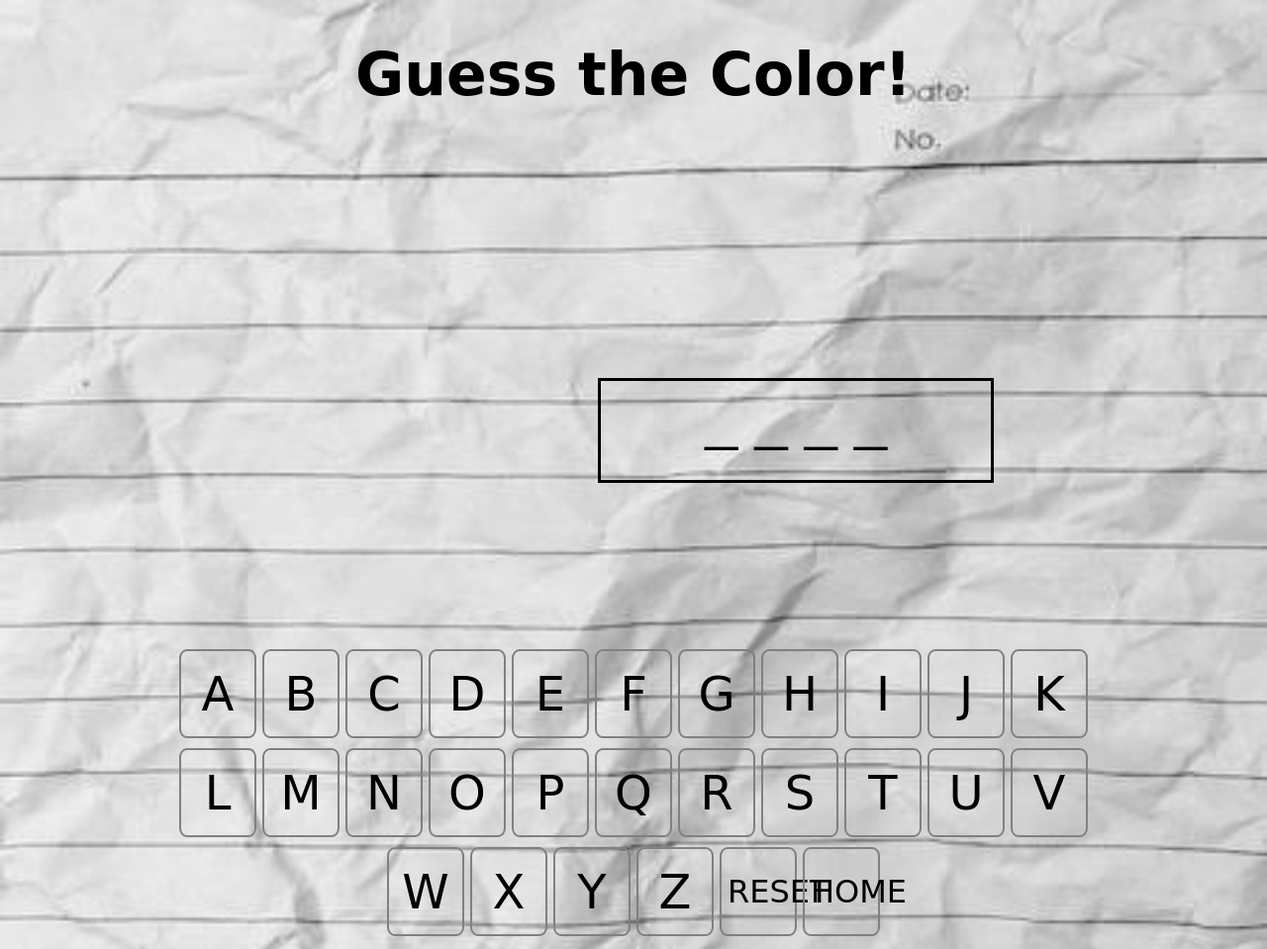
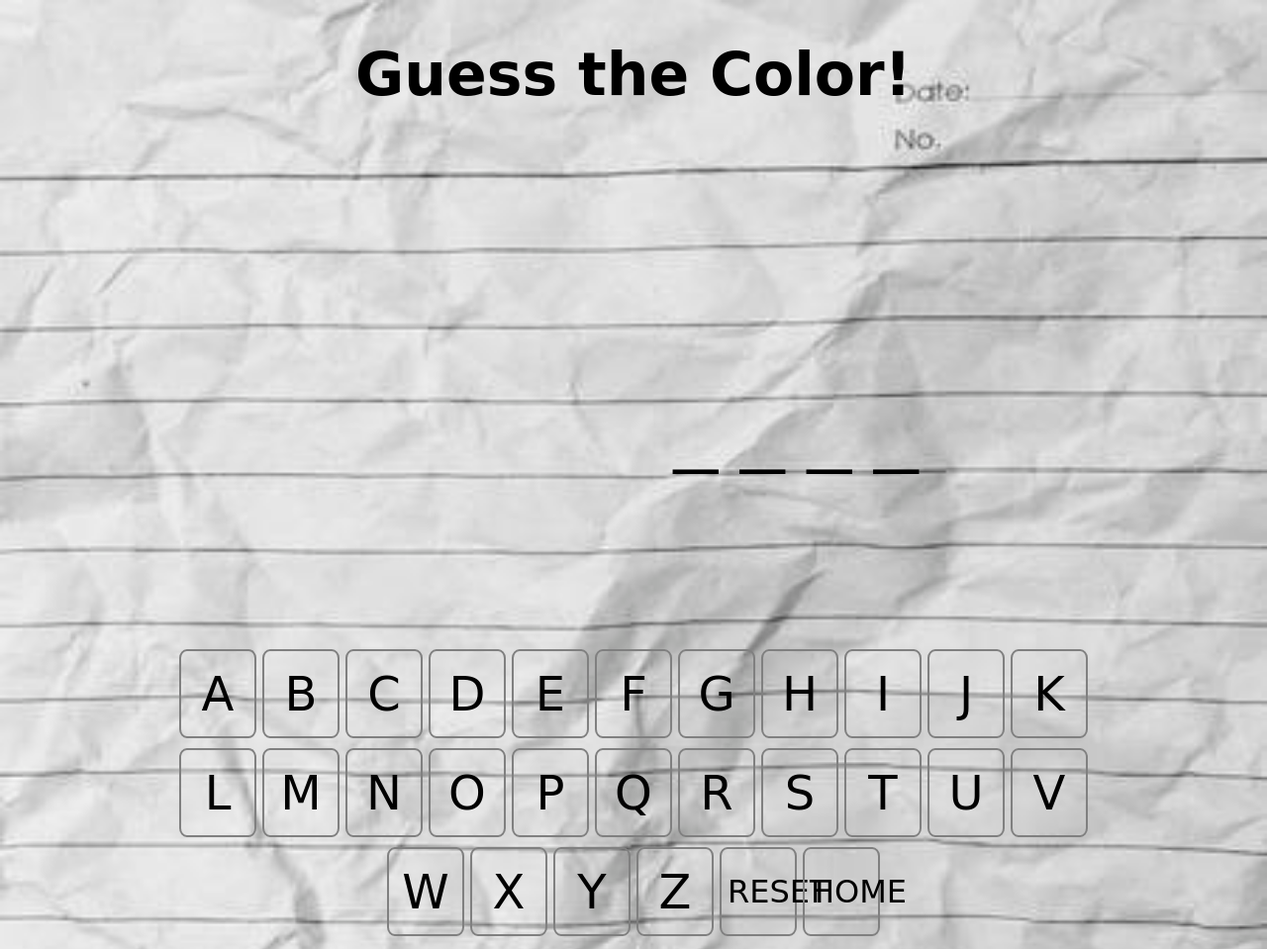
Before and after one commit to nayaiburgess/unit1Project, a plain HTML site: page game.html in a window 1280 px wide. Shown: the top 959 px of the page at 99% size. Drawn offline with Linux system fonts and the light colour scheme; a web font is replaced by a local one.

Commit message:
attempt to remove border

```diff
--- a/main.css
+++ b/main.css
@@ -116,10 +116,9 @@ li{
 #guessSpace{
     margin-top: 69px;
     height: 300px;
-    font-size: 67px;
+    font-size: 90px;
     width: 800px;
     height: 100px;
-    border: solid black;
     text-align: center;
 }
 .reset{
```
